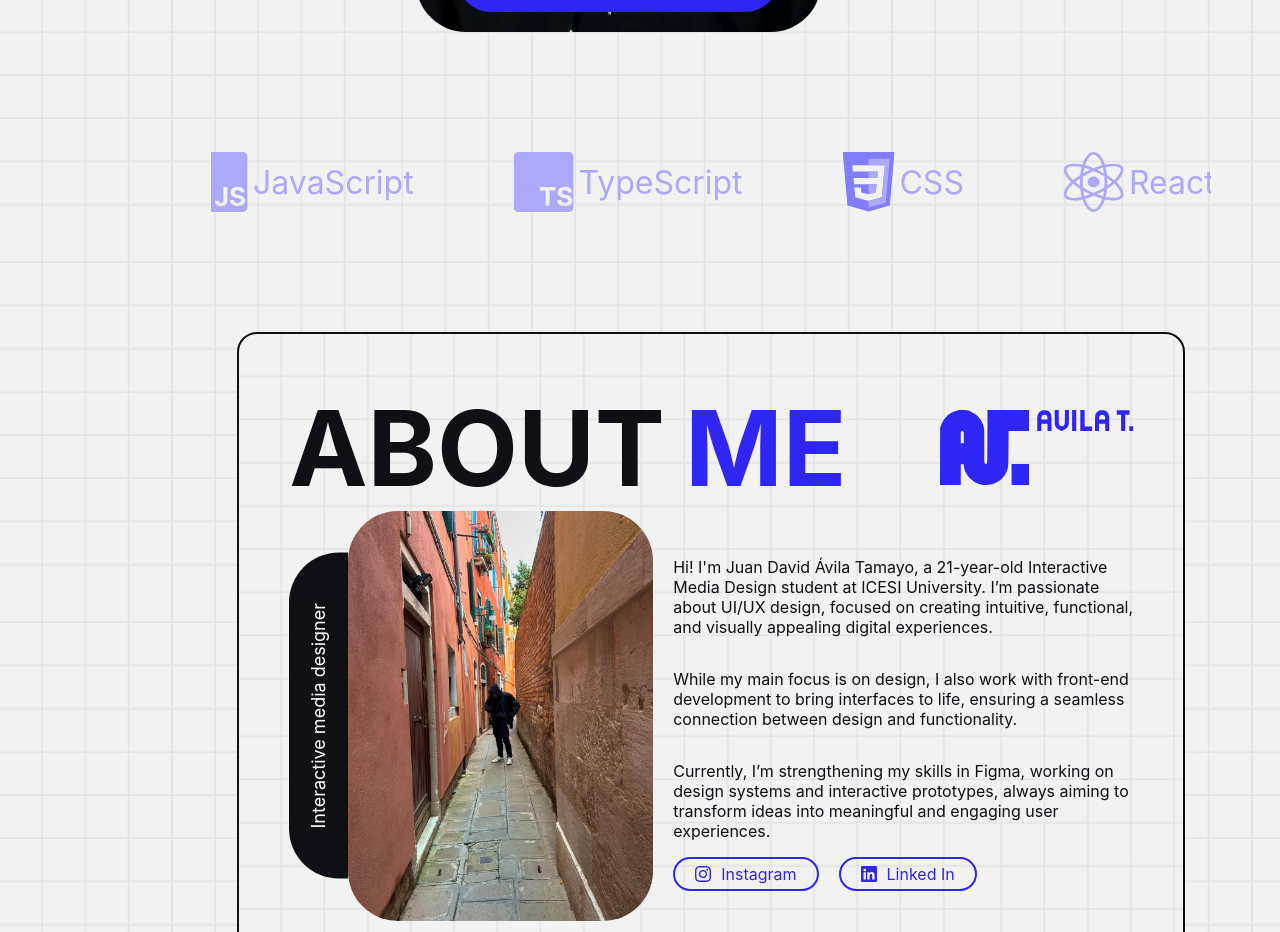
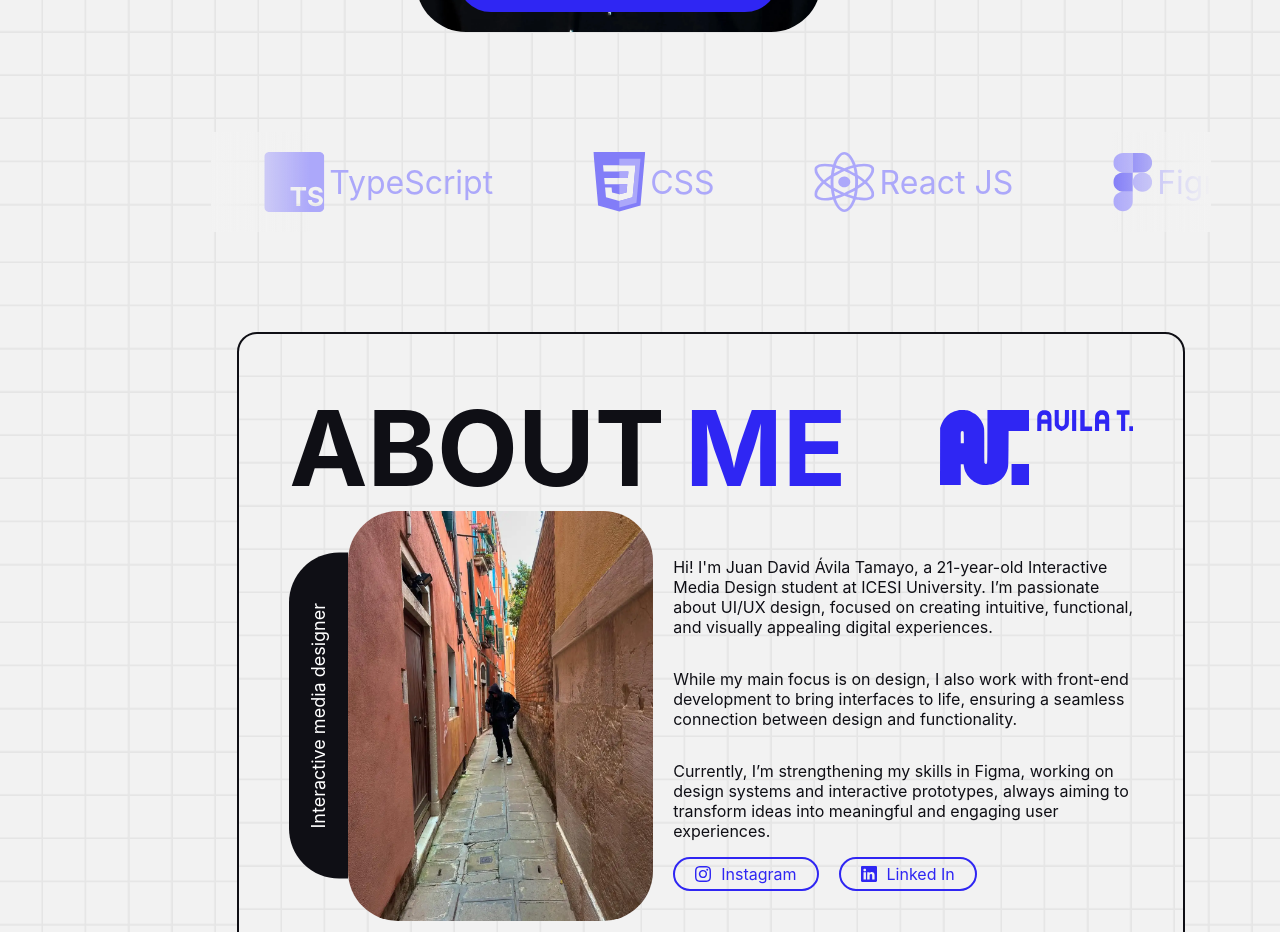
Before and after one commit to JD-AvilaT/Juan-David-Avila-Portfolio, a React (Vite) app: page / in a window 1280 px wide. Shown: the part 860-1792 px from the top of the page. Built offline with nearby package versions, Linux system fonts and the light colour scheme.

Commit message:
carrousel gradient added

```diff
--- a/index.html
+++ b/index.html
@@ -2,7 +2,7 @@
 <html lang="en">
   <head>
     <meta charset="UTF-8" />
-    <link rel="icon" type="image/svg+xml" href="./public/icons/logo.svg" />
+    <link rel="icon" type="image/svg+xml" href="./public/icons/logo-blue.svg" />
     <meta name="viewport" content="width=device-width, initial-scale=1.0" />
     <title>Juan David Avila | Portfolio</title>
   </head>
--- a/src/components/Carrousel/Carrousel.css
+++ b/src/components/Carrousel/Carrousel.css
@@ -7,24 +7,42 @@
     gap: 100px;
   }
 
+.tools::before, .tools::after {
+  content: "";
+  position: absolute;
+  top: 0;
+  width: 100px;
+  height: 100%;
+  z-index: 2;
+  pointer-events: none;
+}
+
+.tools::before {
+  left: 0;
+  background: linear-gradient(to right, var(--color-background) 0%, transparent 100%);
+}
+
+.tools::after {
+  right: 0;
+  background: linear-gradient(to left, var(--color-background) 0%, transparent 100%);
+}
+
   .tools-wrapper {
     display: flex;
     flex-shrink: 0;
-    animation: scroll 35s linear infinite;
+    animation: scroll 20s linear infinite;
     gap: 100px;
   }
 
-  /* Cuando pasas el mouse, pausa */
   .tools:hover .tools-wrapper {
     animation-play-state: paused;
   }
 
-  /* Nuevo keyframes */
   @keyframes scroll {
     0% {
       transform: translateX(0);
     }
     100% {
-      transform: translateX(-100%); /* 👈 solo movemos -50% porque tienes el contenido duplicado */
+      transform: translateX(-100%);
     }
-  }
+}
```
Also changed, not shown: public/icons/logo-blue.svg (added).
